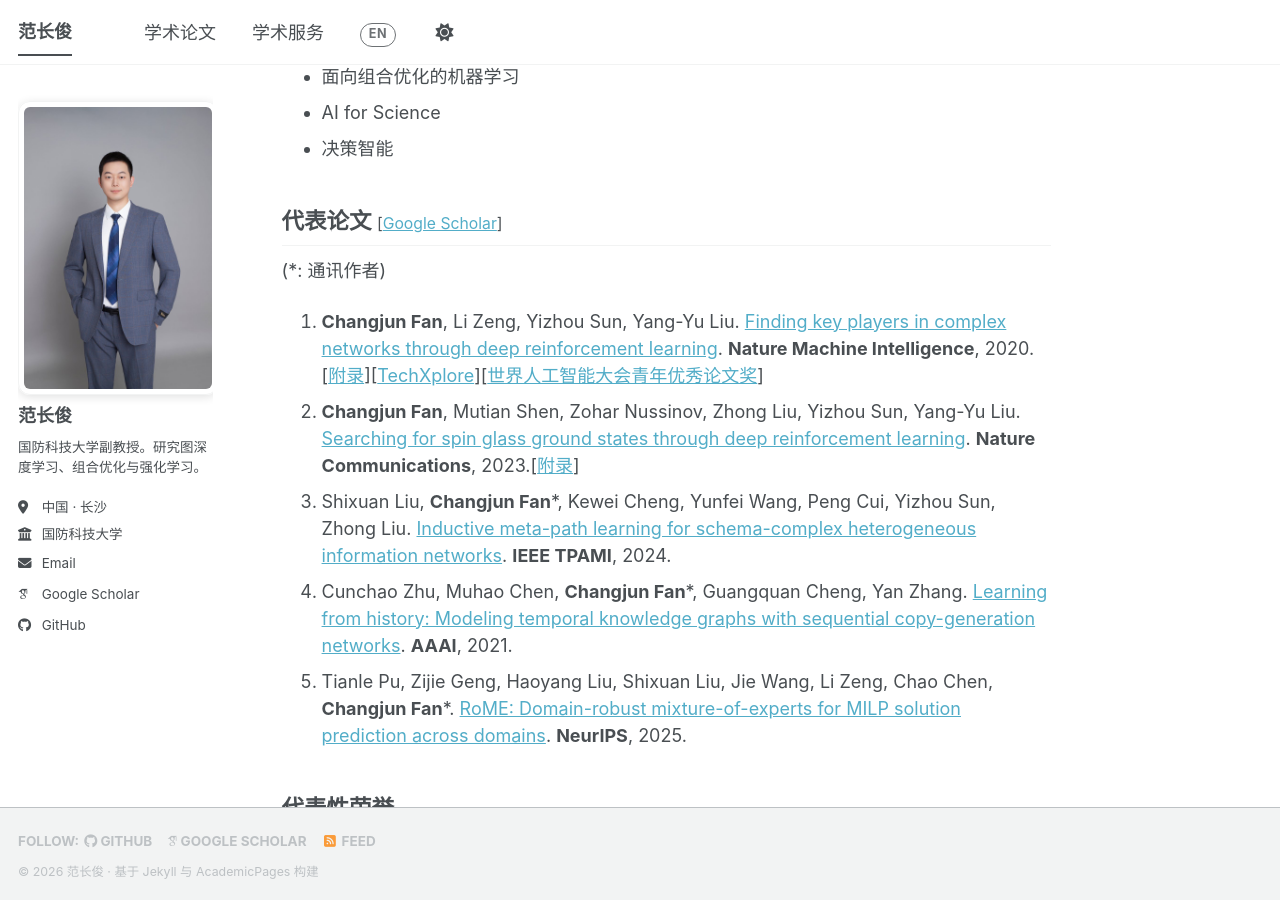
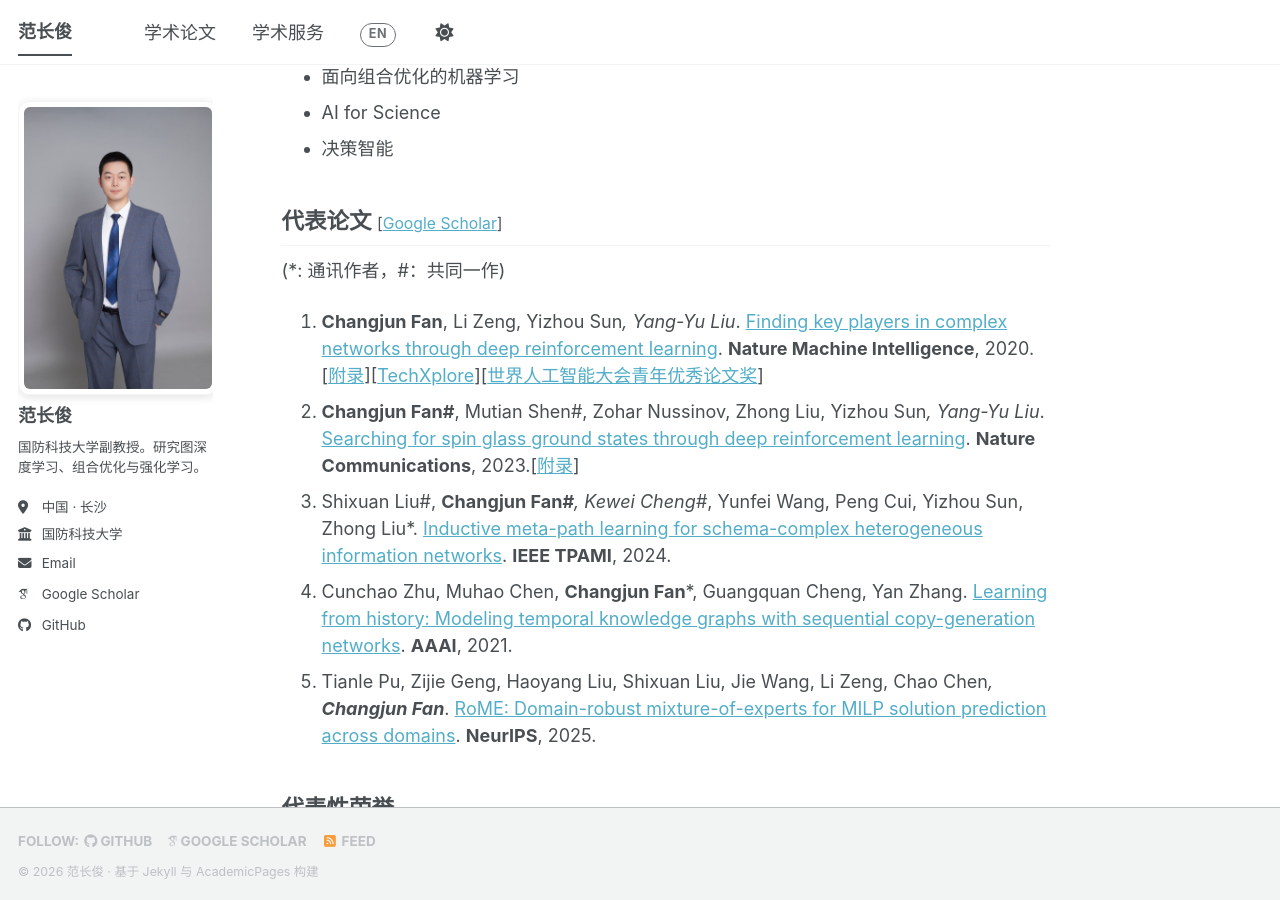
Before and after one commit to fanchangjun/fanchangjun.github.io, a Jekyll site: the page built from _pages/about.md, in a window 1280 px wide and 900 px high, scrolled down 694 px. Built offline with Jekyll 4.4.1, drawn with Linux system fonts in a browser that asks for light colours; some web fonts are replaced; a script bundle is joined from its source files by our own code; library files that are not in the unit come from our copies.

Commit message:
Update about.md

```diff
--- a/_pages/about.md
+++ b/_pages/about.md
@@ -67,24 +67,24 @@ I am now recruiting Master and PhD students who are passionate about research, s
 
 <div class="lang-zh" markdown="1">
 
-(*: 通讯作者)
-1. **Changjun Fan**, Li Zeng, Yizhou Sun, Yang-Yu Liu. [Finding key players in complex networks through deep reinforcement learning](/pdfs/2020FINDER_main.pdf). **Nature Machine Intelligence**, 2020. [[附录](/pdfs/2020FINDER_SI.pdf)][[TechXplore](https://techxplore.com/news/2020-06-deep-framework-key-players-complex.html)][[世界人工智能大会青年优秀论文奖](https://www.waicyop.cn/article/11)]
-2. **Changjun Fan**, Mutian Shen, Zohar Nussinov, Zhong Liu, Yizhou Sun, Yang-Yu Liu. [Searching for spin glass ground states through deep reinforcement learning](/pdfs/2023DIRAC_main.pdf). **Nature Communications**, 2023.[[附录](/pdfs/2023DIRAC_SI.pdf)]
-3. Shixuan Liu, **Changjun Fan***, Kewei Cheng, Yunfei Wang, Peng Cui, Yizhou Sun, Zhong Liu. [Inductive meta-path learning for schema-complex heterogeneous information networks](/pdfs/2024SchemaWalk.pdf). **IEEE TPAMI**, 2024.
+(*: 通讯作者，#：共同一作)
+1. **Changjun Fan**, Li Zeng, Yizhou Sun*, Yang-Yu Liu*. [Finding key players in complex networks through deep reinforcement learning](/pdfs/2020FINDER_main.pdf). **Nature Machine Intelligence**, 2020. [[附录](/pdfs/2020FINDER_SI.pdf)][[TechXplore](https://techxplore.com/news/2020-06-deep-framework-key-players-complex.html)][[世界人工智能大会青年优秀论文奖](https://www.waicyop.cn/article/11)]
+2. **Changjun Fan#**, Mutian Shen#, Zohar Nussinov, Zhong Liu, Yizhou Sun*, Yang-Yu Liu*. [Searching for spin glass ground states through deep reinforcement learning](/pdfs/2023DIRAC_main.pdf). **Nature Communications**, 2023.[[附录](/pdfs/2023DIRAC_SI.pdf)]
+3. Shixuan Liu#, **Changjun Fan#***, Kewei Cheng#*, Yunfei Wang, Peng Cui, Yizhou Sun, Zhong Liu*. [Inductive meta-path learning for schema-complex heterogeneous information networks](/pdfs/2024SchemaWalk.pdf). **IEEE TPAMI**, 2024.
 4. Cunchao Zhu, Muhao Chen, **Changjun Fan***, Guangquan Cheng, Yan Zhang. [Learning from history: Modeling temporal knowledge graphs with sequential copy-generation networks](/pdfs/2021CyGNet.pdf). **AAAI**, 2021.
-5. Tianle Pu, Zijie Geng, Haoyang Liu, Shixuan Liu, Jie Wang, Li Zeng, Chao Chen, **Changjun Fan***. [RoME: Domain-robust mixture-of-experts for MILP solution prediction across domains](/pdfs/2025RoME.pdf). **NeurIPS**, 2025.
+5. Tianle Pu, Zijie Geng, Haoyang Liu, Shixuan Liu, Jie Wang, Li Zeng, Chao Chen*, **Changjun Fan***. [RoME: Domain-robust mixture-of-experts for MILP solution prediction across domains](/pdfs/2025RoME.pdf). **NeurIPS**, 2025.
 
 
 </div>
 
 <div class="lang-en" markdown="1">
 
-(*: corresponding author)
-1. **Changjun Fan**, Li Zeng, Yizhou Sun, Yang-Yu Liu. [Finding key players in complex networks through deep reinforcement learning](/pdfs/2020FINDER_main.pdf). **Nature Machine Intelligence**, 2020. [[Supplementary Information](/pdfs/2020FINDER_SI.pdf)][[TechXplore](https://techxplore.com/news/2020-06-deep-framework-key-players-complex.html)][[WAIC Youth Outstanding Paper](https://www.waicyop.cn/article/11)]
-2. **Changjun Fan**, Mutian Shen, Zohar Nussinov, Zhong Liu, Yizhou Sun, Yang-Yu Liu. [Searching for spin glass ground states through deep reinforcement learning](/pdfs/2023DIRAC_main.pdf). **Nature Communications**, 2023.[[Supplementary Information](/pdfs/2023DIRAC_SI.pdf)]
-3. Shixuan Liu, **Changjun Fan***, Kewei Cheng, Yunfei Wang, Peng Cui, Yizhou Sun, Zhong Liu. [Inductive meta-path learning for schema-complex heterogeneous information networks](/pdfs/2024SchemaWalk.pdf). **IEEE TPAMI**, 2024.
-4. Cunchao Zhu, Muhao Chen, **Changjun Fan***, Guangquan Cheng, Yan Zhang. [Learning from history: Modeling temporal knowledge graphs with sequential copy-generation networks](/pdfs/2021CyGNet.pdf). **AAAI**, 2021.
-5. Tianle Pu, Zijie Geng, Haoyang Liu, Shixuan Liu, Jie Wang, Li Zeng, Chao Chen, **Changjun Fan***. [RoME: Domain-robust mixture-of-experts for MILP solution prediction across domains](/pdfs/2025RoME.pdf) **NeurIPS**, 2025.
+(*: corresponding author，#:co-first author)
+1. **Changjun Fan**, Li Zeng, Yizhou Sun*, Yang-Yu Liu*. [Finding key players in complex networks through deep reinforcement learning](/pdfs/2020FINDER_main.pdf). **Nature Machine Intelligence**, 2020. [[Supplementary Information](/pdfs/2020FINDER_SI.pdf)][[TechXplore](https://techxplore.com/news/2020-06-deep-framework-key-players-complex.html)][[WAIC Youth Outstanding Paper](https://www.waicyop.cn/article/11)]
+2. **Changjun Fan#**, Mutian Shen#, Zohar Nussinov, Zhong Liu, Yizhou Sun*, Yang-Yu Liu*. [Searching for spin glass ground states through deep reinforcement learning](/pdfs/2023DIRAC_main.pdf). **Nature Communications**, 2023.[[Supplementary Information](/pdfs/2023DIRAC_SI.pdf)]
+3. Shixuan Liu#, **Changjun Fan#***, Kewei Cheng#*, Yunfei Wang, Peng Cui, Yizhou Sun, Zhong Liu*. [Inductive meta-path learning for schema-complex heterogeneous information networks](/pdfs/2024SchemaWalk.pdf). **IEEE TPAMI**, 2024.
+4. Cunchao Zhu, Muhao Chen, **Changjun Fan***, Guangquan Cheng, Yan Zhang [Learning from history: Modeling temporal knowledge graphs with sequential copy-generation networks](/pdfs/2021CyGNet.pdf). **AAAI**, 2021.
+5. Tianle Pu, Zijie Geng, Haoyang Liu, Shixuan Liu, Jie Wang, Li Zeng, Chao Chen*, **Changjun Fan***. [RoME: Domain-robust mixture-of-experts for MILP solution prediction across domains](/pdfs/2025RoME.pdf) **NeurIPS**, 2025.
 
 </div>
 
```
